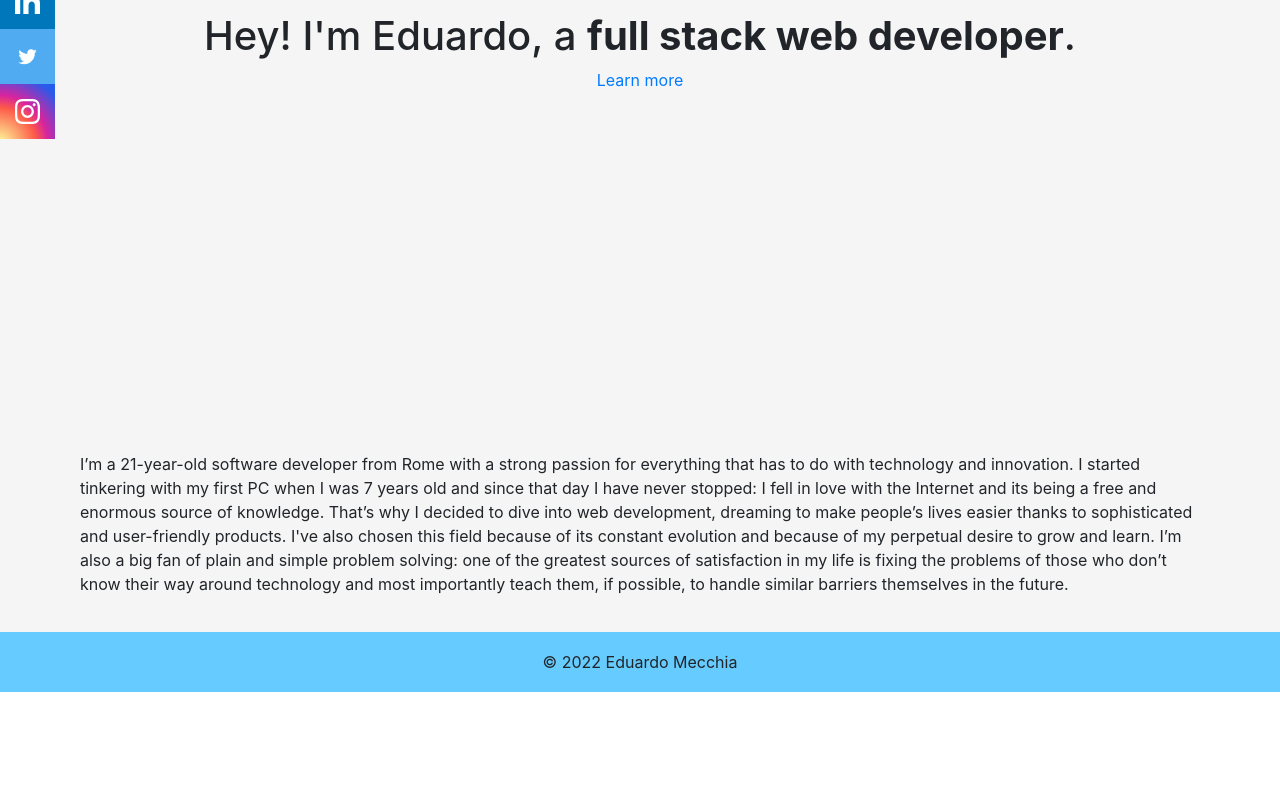
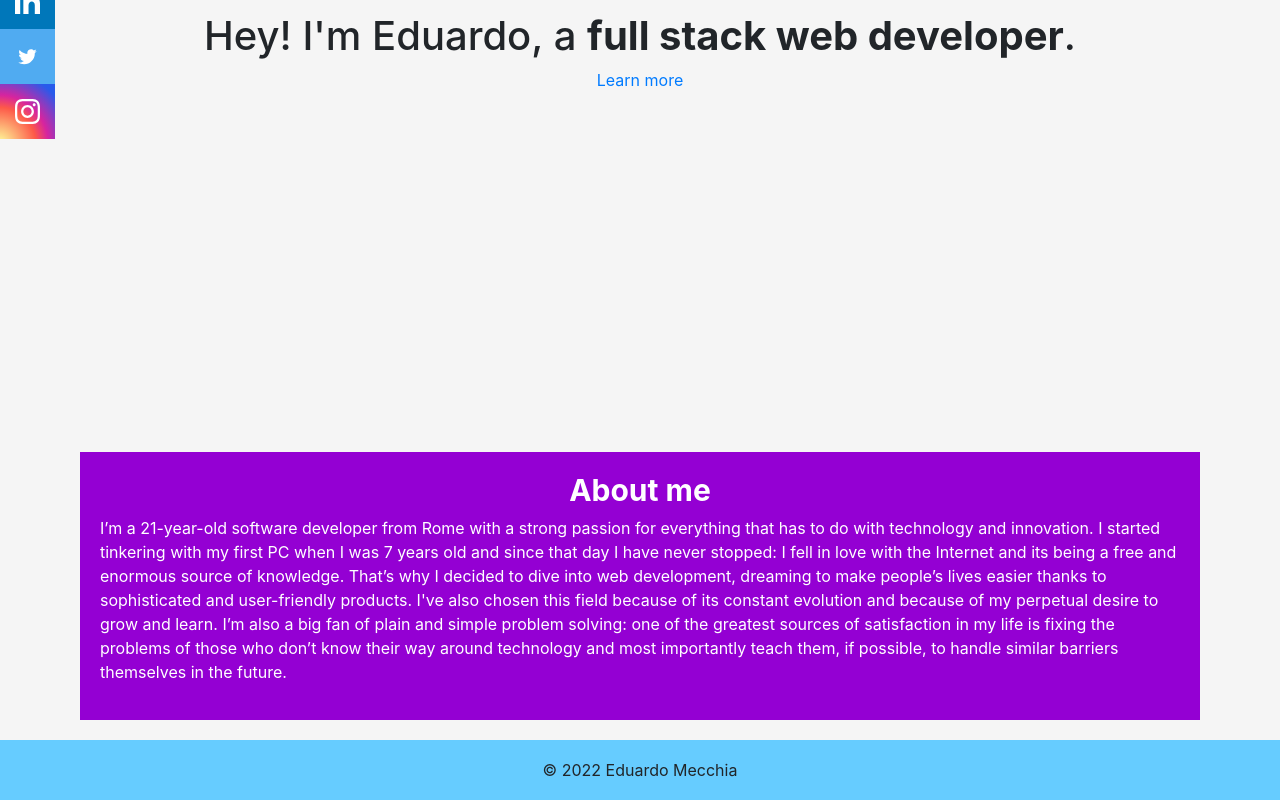
Before and after one commit to eduardomecchia/nuxt-portfolio, a Nuxt app: page / in a window 1280 px wide. Shown: the part 368-1168 px from the top of the page. Before the commit the page ends 1060 px from the top, so only its background shows below. Built offline with nearby package versions, Linux system fonts and the light colour scheme.

Commit message:
Tweak some font sizes and add some debugging CSS

```diff
--- a/assets/css/main.scss
+++ b/assets/css/main.scss
@@ -19,11 +19,27 @@ body {
         flex-direction: column;
         justify-content: center;
         align-items: center;
+
+        &__heading {
+            font-size: 40px;
+        }
+    }
+
+    &__section {
+        background-color: darkviolet;
+        color: white;
+        padding: 20px;
+
+        &__heading {
+            text-align: center;
+            font-weight: bold;
+            font-size: 30px;
+        }
     }
 
     &__learn-more {
         cursor: pointer;
-        font-weight: bold;
+        font-weight: bolder;
     }
 
     &__paragraph {
--- a/pages/index.vue
+++ b/pages/index.vue
@@ -35,12 +35,13 @@
     <!-- Content -->
     <main class="home">
       <div class="home__hero-section">
-        <h1>Hey! I'm Eduardo, a <strong>full stack web developer</strong>.</h1>
+        <h1 class="home__hero-section__heading">Hey! I'm Eduardo, a <strong>full stack web developer</strong>.</h1>
 
         <NuxtLink to="#about">Learn more</NuxtLink>
       </div>
 
-      <section id="about">
+      <section class="home__section" id="about">
+        <h2 class="home__section__heading">About me</h2>
         <p class="home__paragraph" id="first-paragraph">I’m a 21-year-old software developer from Rome with a strong passion for everything that has to do with technology and innovation.
         I started tinkering with my first PC when I was 7 years old and since that day I have never stopped: I fell in love with the Internet and its being a free and enormous source of knowledge.
         That’s why I decided to dive into web development, dreaming to make people’s lives easier thanks to sophisticated and user-friendly products. I've also chosen this field because of its constant evolution and because of my perpetual desire to grow and learn.
```
